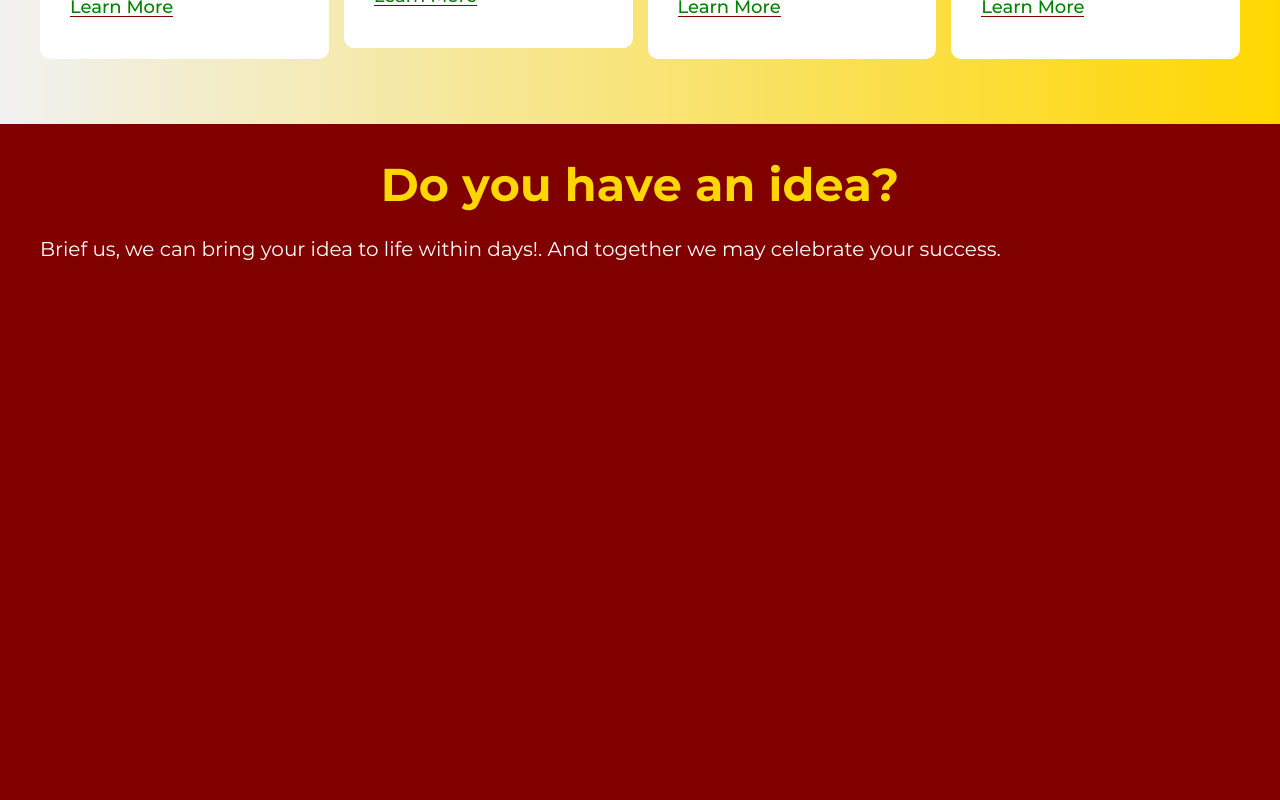
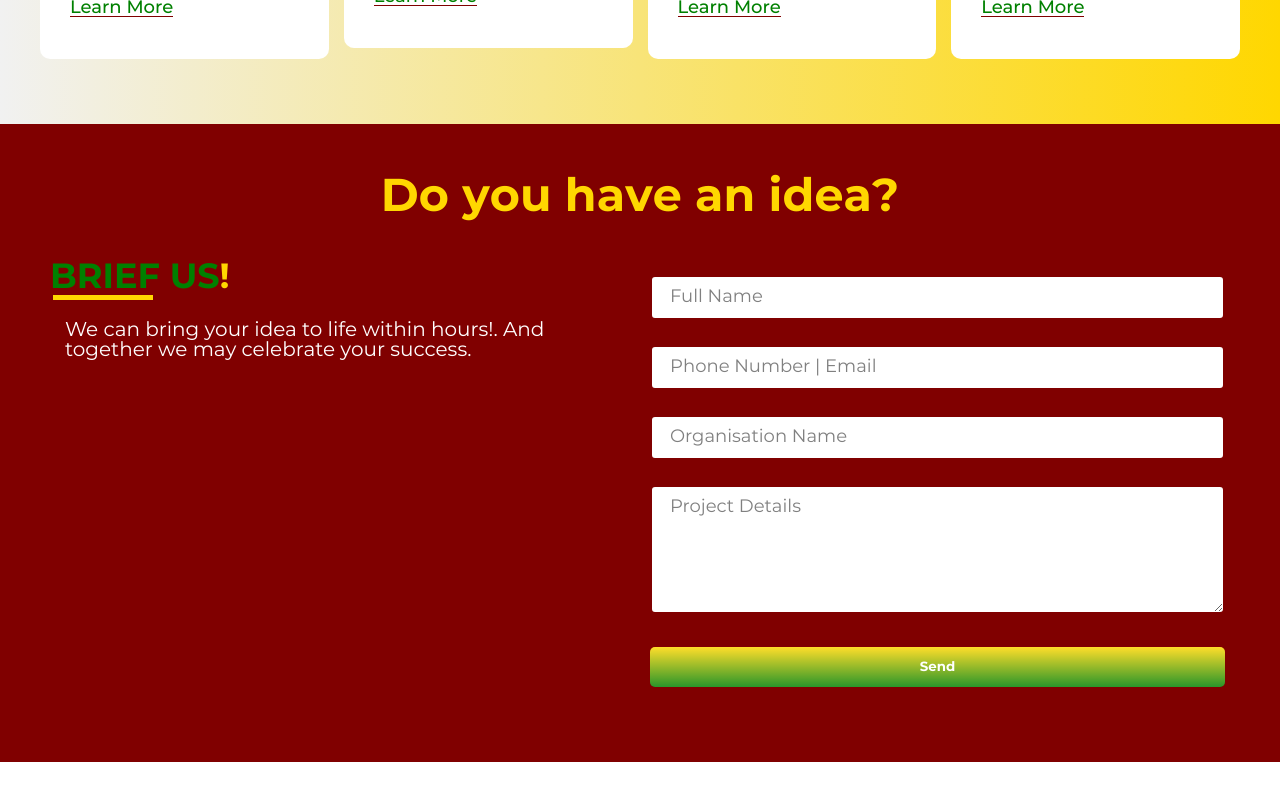
Before and after one commit to LucasJohnNyamhanga/datasoft, a Next.js app: page / in a window 1280 px wide. Shown: the part 1478-2278 px from the top of the page. After the commit the page ends 2240 px from the top, so only its background shows below. Built offline with nearby package versions, Linux system fonts and the light colour scheme.

Commit message:
update contact form

```diff
--- a/app/components/DoYouHaveAnIdea.tsx
+++ b/app/components/DoYouHaveAnIdea.tsx
@@ -1,7 +1,18 @@
-import React from "react";
+"use client";
+import { useRef } from "react";
 import styles from "../styles/doYouHaveAnIdea.module.scss";
 
 const DoYouHaveAnIdea = () => {
+  const fullName = useRef<HTMLInputElement>(null!);
+  const email = useRef<HTMLInputElement>(null!);
+  const orgName = useRef<HTMLInputElement>(null!);
+  const project = useRef<HTMLTextAreaElement>(null!);
+
+  let handletext = (e: React.ChangeEvent<HTMLInputElement>) => {
+    let value = e.target.value;
+    let name = e.target.name;
+  };
+
   return (
     <div className={styles.container} id="idea">
       <div className={styles.subContainer}>
@@ -149,10 +160,87 @@ const DoYouHaveAnIdea = () => {
         </h2>
       </div>
       <div className={styles.innerContainer}>
-        <p className={styles.details}>
-          Brief us, we can bring your idea to life within days!. And together we
-          may celebrate your success.
-        </p>
+        <div className={styles.contact}>
+          <div className={styles.contactHeder}>
+            <h2>
+              BRIEF US<span>!</span>{" "}
+            </h2>
+            <div className={styles.line} />
+            <p className={styles.details}>
+              We can bring your idea to life within hours!. And together we may
+              celebrate your success.
+            </p>
+          </div>
+          <div className={styles.contactForm}>
+            <div className={styles.inputBox}>
+              <input
+                ref={fullName}
+                required
+                type="text"
+                value={""}
+                placeholder={``}
+                name={`password`}
+                onChange={(event) => {
+                  handletext(event);
+                }}
+                autoComplete="off"
+                autoCorrect="off"
+                spellCheck={false}
+              />
+              <span>Full Name</span>
+            </div>
+            <div className={styles.inputBox}>
+              <input
+                ref={email}
+                required
+                type="text"
+                value={""}
+                placeholder={``}
+                name={`password`}
+                onChange={(event) => {
+                  handletext(event);
+                }}
+                autoComplete="off"
+                autoCorrect="off"
+                spellCheck={false}
+              />
+              <span>Phone Number | Email</span>
+            </div>
+            <div className={styles.inputBox}>
+              <input
+                ref={orgName}
+                required
+                type="text"
+                value={""}
+                placeholder={``}
+                name={`password`}
+                onChange={(event) => {
+                  handletext(event);
+                }}
+                autoComplete="off"
+                autoCorrect="off"
+                spellCheck={false}
+              />
+              <span>Organisation Name</span>
+            </div>
+            <div className={styles.inputBox}>
+              <textarea
+                name="Text1"
+                cols={40}
+                rows={5}
+                ref={project}
+                required
+                value={""}
+                placeholder={``}
+                autoComplete="off"
+                autoCorrect="off"
+                spellCheck={false}
+              />
+              <span>Project Details</span>
+            </div>
+            <button className={`${styles.button} ${styles.light}`}>Send</button>
+          </div>
+        </div>
       </div>
     </div>
   );
--- a/app/styles/doYouHaveAnIdea.module.scss
+++ b/app/styles/doYouHaveAnIdea.module.scss
@@ -8,7 +8,8 @@
   align-items: center;
   padding: 15px;
   background-color: $ugoro;
-  min-height: 90vh;
+
+  //min-height: 90vh;
 
   .subContainer {
     display: flex;
@@ -22,8 +23,8 @@
       font-weight: 700;
       font-size: 46px;
       margin: 0px;
-      margin-top: 25px;
-      margin-bottom: 10px;
+      margin-top: 35px;
+      margin-bottom: 20px;
       margin-left: 15px;
       width: 100%;
 
@@ -276,6 +277,222 @@
       font-size: 20px;
       color: $white;
       font-weight: 400;
+      padding: 0px 15px;
+    }
+
+    .contact {
+      display: flex;
+      flex-direction: row;
+      width: 100%;
+
+      .button {
+        font-family: $fontHeader;
+        width: 100%;
+        height: 2.5rem;
+        color: #fff;
+        border-radius: 5px;
+        padding: 0.625em 1.5em;
+        font-family: inherit;
+        font-weight: 700;
+        background: transparent;
+        cursor: pointer;
+        // transition: all 3000ms ease;
+        position: relative;
+        display: inline-block;
+        // box-shadow: inset 2px 2px 2px 0px rgba(255, 255, 255, .5),
+        //   7px 7px 20px 0px rgba(0, 0, 0, .1),
+        //   4px 4px 5px 0px rgba(0, 0, 0, .1);
+        // outline: none;
+        border: none;
+        margin-bottom: 45px;
+      }
+
+      .light {
+        border: none;
+        background: $green;
+        background: linear-gradient(0deg, $green 0%, $gold 100%);
+        color: #fff;
+        overflow: hidden;
+      }
+
+      .light:hover {
+        text-decoration: none;
+        color: #fff;
+      }
+
+      .light:before {
+        position: absolute;
+        content: "";
+        display: inline-block;
+        top: -180px;
+        left: 0;
+        width: 30px;
+        height: 100%;
+        background-color: #fff;
+        animation: shiny-btn1 3s ease-in-out infinite;
+      }
+
+      .light:hover {
+        opacity: 0.7;
+      }
+
+      .light:active {
+        box-shadow: 4px 4px 6px 0 rgba(255, 255, 255, 0.3),
+          -4px -4px 6px 0 rgba(116, 125, 136, 0.2),
+          inset -4px -4px 6px 0 rgba(255, 255, 255, 0.2),
+          inset 4px 4px 6px 0 rgba(0, 0, 0, 0.2);
+      }
+
+      @keyframes shiny-btn1 {
+        0% {
+          -webkit-transform: scale(0) rotate(45deg);
+          opacity: 0;
+        }
+
+        80% {
+          -webkit-transform: scale(0) rotate(45deg);
+          opacity: 0.5;
+        }
+
+        81% {
+          -webkit-transform: scale(4) rotate(45deg);
+          opacity: 1;
+        }
+
+        100% {
+          -webkit-transform: scale(50) rotate(45deg);
+          opacity: 0;
+        }
+      }
+
+      .contactHeder {
+        flex: 1;
+        padding: 10px;
+
+        h2 {
+          color: $green;
+          margin-bottom: 0px;
+          margin-top: 10px;
+          font-size: 35px;
+
+          span {
+            color: $gold;
+          }
+        }
+      }
+
+      .contactForm {
+        flex: 1;
+        padding: 15px;
+        margin-top: 20px;
+      }
+
+      @media only screen and (max-width: 815px) {
+        flex-direction: column;
+
+        .contactHeder {
+          h2 {
+            margin-top: 0px;
+          }
+        }
+        .contactForm {
+          margin-top: 10px;
+        }
+      }
+    }
+  }
+
+  .line {
+    height: 5px;
+    background-color: $gold;
+    width: 100px;
+    margin-left: 3px;
+  }
+
+  .inputBox {
+    position: relative;
+    width: 100%;
+    margin-bottom: 15px;
+
+    input {
+      border: 2px solid $ugoro;
+      padding: 10px;
+      font-size: 18px;
+      font-weight: 400;
+      border-radius: 5px;
+      width: 100%;
+      outline: none;
+      font-family: $fontBody;
+      margin-bottom: 10px;
+      color: $black;
+      z-index: 1;
+
+      &:valid ~ span,
+      &:focus ~ span {
+        color: $lightblue;
+        transform: translateX(10px) translateY(-15px);
+        font-size: 16px;
+        padding: 4px 10px 0px 10px;
+        background-color: $white;
+        font-weight: 500;
+        border-radius: 2px;
+        z-index: 0;
+        left: 0px;
+      }
+
+      &:valid,
+      &:focus {
+        border: 2px solid $lightblue;
+        z-index: 0;
+      }
+    }
+
+    textarea {
+      border: 2px solid $ugoro;
+      padding: 10px;
+      font-size: 18px;
+      font-weight: 400;
+      border-radius: 5px;
+      width: 100%;
+      outline: none;
+      font-family: $fontBody;
+      margin-bottom: 10px;
+      color: $black;
+      z-index: 1;
+
+      &:valid ~ span,
+      &:focus ~ span {
+        color: $lightblue;
+        transform: translateX(10px) translateY(-15px);
+        font-size: 16px;
+        padding: 4px 10px 0px 10px;
+        background-color: $white;
+        font-weight: 500;
+        border-radius: 2px;
+        z-index: 0;
+        left: 0px;
+      }
+
+      &:valid,
+      &:focus {
+        border: 2px solid $lightblue;
+        z-index: 0;
+      }
+    }
+
+    span {
+      position: absolute;
+      left: 10px;
+      top: 3px;
+      padding: 10px;
+      pointer-events: none;
+      font-size: 18px;
+      font-weight: 400;
+      color: $gray;
+      // text-transform: uppercase;
+      font-family: $fontHeader;
+      transition: 0.5s;
+      z-index: 0;
     }
   }
 }
```
